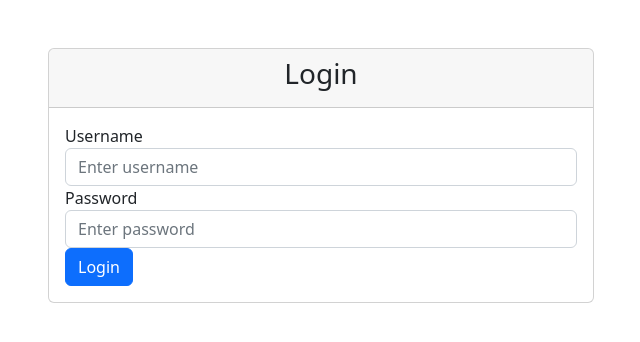
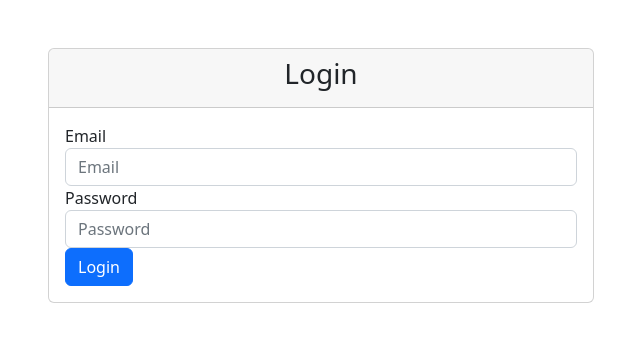
Before and after one commit to thiennn-colab/video-sharing-frontend, a React (Vite) app: page /login in a window 1280 px wide. Shown: the top 342 px of the page, without its empty margins (319-959 px from the left). Built offline with nearby package versions, Linux system fonts and the light colour scheme.

Commit message:
basic login

```diff
--- a/package.json
+++ b/package.json
@@ -4,15 +4,16 @@
   "version": "0.0.0",
   "type": "module",
   "scripts": {
-    "dev": "vite --host 0.0.0.0",
+    "dev": "vite",
     "build": "tsc && vite build",
     "preview": "vite preview"
   },
   "dependencies": {
+    "axios": "^1.4.0",
     "bootstrap": "^5.2.3",
     "react": "^18.2.0",
     "react-dom": "^18.2.0",
-    "react-router-dom": "^5.3.0"
+    "react-router-dom": "^5.2.0"
   },
   "devDependencies": {
     "@types/react": "^18.0.27",
--- a/src/App.tsx
+++ b/src/App.tsx
@@ -1,19 +1,24 @@
-import LoginPage from "./components/Login";
-import HomePage from "./components/HomePage";
-import NotFoundPage from "./components/NotFoundPage";
+import React from "react";
+import {
+  BrowserRouter,
+  Switch,
+  Route,
+  Redirect,
+} from "react-router-dom";
+import LoginPage from "./LoginPage";
+import HomePage from "./HomePage";
 
-import { BrowserRouter as Router, Route, Switch } from "react-router-dom";
 
-function App() {
+const App: React.FC = () => {
   return (
-    <Router>
+    <BrowserRouter>
       <Switch>
-        <Route exact path="/" component={HomePage} />
-        <Route path="/login" component={LoginPage} />
-        <Route component={NotFoundPage} />
+        <Route exact path="/login" component={LoginPage} />
+        <Route exact path="/home" component={HomePage} />
+        <Redirect from="/" to="/login" />
       </Switch>
-    </Router>
+    </BrowserRouter>
   );
-}
+};
 
 export default App;
--- /dev/null
+++ b/src/HomePage.tsx
@@ -0,0 +1,13 @@
+import React from "react";
+
+const HomePage: React.FC = () => {
+  localStorage.removeItem("access_token")
+  return (
+    <div>
+      <h1>Welcome to the Home Page</h1>
+      <p>access_token: {localStorage.getItem("access_token")}</p>
+    </div>
+  );
+};
+
+export default HomePage;
--- /dev/null
+++ b/src/LoginPage.tsx
@@ -0,0 +1,70 @@
+import React, { useState } from "react";
+import { useHistory } from "react-router-dom";
+import axios from "axios";
+
+const LoginPage: React.FC = () => {
+  const history = useHistory();
+  const [email, setEmail] = useState("");
+  const [password, setPassword] = useState("");
+
+  if (localStorage.getItem("access_token")) {
+    history.push("/home");
+  }
+
+  const handleLogin = async (e: React.FormEvent) => {
+    e.preventDefault();
+    try {
+      const response = await axios.post("http://127.0.0.1:3000/signin", {
+        email,
+        password,
+      });
+      // localStorage.setItem("access_token", response.data.access_token);
+      history.push("/home");
+    } catch (error: any) {
+      // console.log(error.response);
+    }
+  };
+
+  return (
+    <div className="container">
+      <div className="row justify-content-center">
+        <div className="col-md-6">
+          <div className="card mt-5">
+            <div className="card-header">
+              <h3 className="text-center">Login</h3>
+            </div>
+            <div className="card-body">
+              <form onSubmit={handleLogin}>
+                <div className="form-group">
+                  <label htmlFor="email">Email</label>
+                  <input
+                    className="form-control"
+                    type="text"
+                    value={email}
+                    onChange={(e) => setEmail(e.target.value)}
+                    placeholder="Email"
+                  />
+                </div>
+                <div className="form-group">
+                  <label htmlFor="password">Password</label>
+                  <input
+                    className="form-control"
+                    type="password"
+                    value={password}
+                    onChange={(e) => setPassword(e.target.value)}
+                    placeholder="Password"
+                  />
+                </div>
+                <button type="submit" className="btn btn-primary btn-block">
+                  Login
+                </button>
+              </form>
+            </div>
+          </div>
+        </div>
+      </div>
+    </div>
+  );
+};
+
+export default LoginPage;
--- a/src/components/HomePage.tsx
+++ /dev/null
@@ -1,13 +0,0 @@
-import React from "react";
-
-const HomePage = () => {
-  return (
-    <div>
-      <h1>Home Page</h1>
-      <p>Welcome to the home page!</p>
-      <a href="/login">Login</a>
-    </div>
-  );
-};
-
-export default HomePage;
--- a/src/components/Login.tsx
+++ /dev/null
@@ -1,42 +0,0 @@
-const LoginPage = () => {
-  return (
-    <div className="container">
-      <div className="row justify-content-center">
-        <div className="col-md-6">
-          <div className="card mt-5">
-            <div className="card-header">
-              <h3 className="text-center">Login</h3>
-            </div>
-            <div className="card-body">
-              <form>
-                <div className="form-group">
-                  <label htmlFor="username">Username</label>
-                  <input
-                    type="text"
-                    className="form-control"
-                    id="username"
-                    placeholder="Enter username"
-                  />
-                </div>
-                <div className="form-group">
-                  <label htmlFor="password">Password</label>
-                  <input
-                    type="password"
-                    className="form-control"
-                    id="password"
-                    placeholder="Enter password"
-                  />
-                </div>
-                <button type="submit" className="btn btn-primary btn-block">
-                  Login
-                </button>
-              </form>
-            </div>
-          </div>
-        </div>
-      </div>
-    </div>
-  );
-};
-
-export default LoginPage;
--- a/src/components/NotFoundPage.tsx
+++ /dev/null
@@ -1,13 +0,0 @@
-import React from "react";
-
-const NotFoundPage = () => {
-  return (
-    <div>
-      <h1>Page Not Found</h1>
-      <p>Oops! The requested page was not found.</p>
-      <a href="/">Return to home page</a>
-    </div>
-  );
-};
-
-export default NotFoundPage;
--- a/src/main.tsx
+++ b/src/main.tsx
@@ -1,10 +1,8 @@
-import React from 'react'
-import ReactDOM from 'react-dom/client'
-import App from './App'
-import 'bootstrap/dist/css/bootstrap.css'
+import React from "react";
+import ReactDOM from "react-dom/client";
+import App from "./App";
+import "bootstrap/dist/css/bootstrap.css";
 
-ReactDOM.createRoot(document.getElementById('root') as HTMLElement).render(
-  <React.StrictMode>
-    <App />
-  </React.StrictMode>,
-)
+ReactDOM.createRoot(document.getElementById("root") as HTMLElement).render(
+  <App />
+);
```
Also changed, not shown: 1 other file (tests, documents, lock files or other folders).
